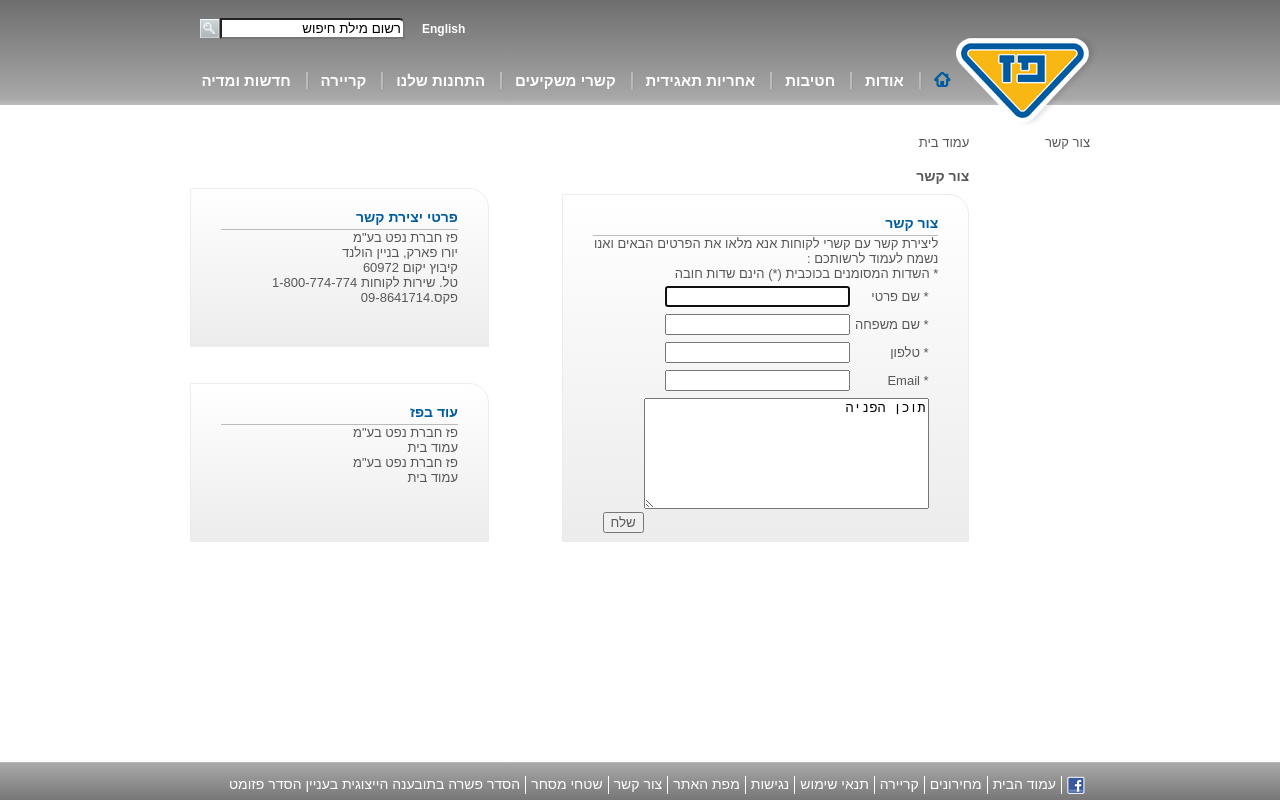
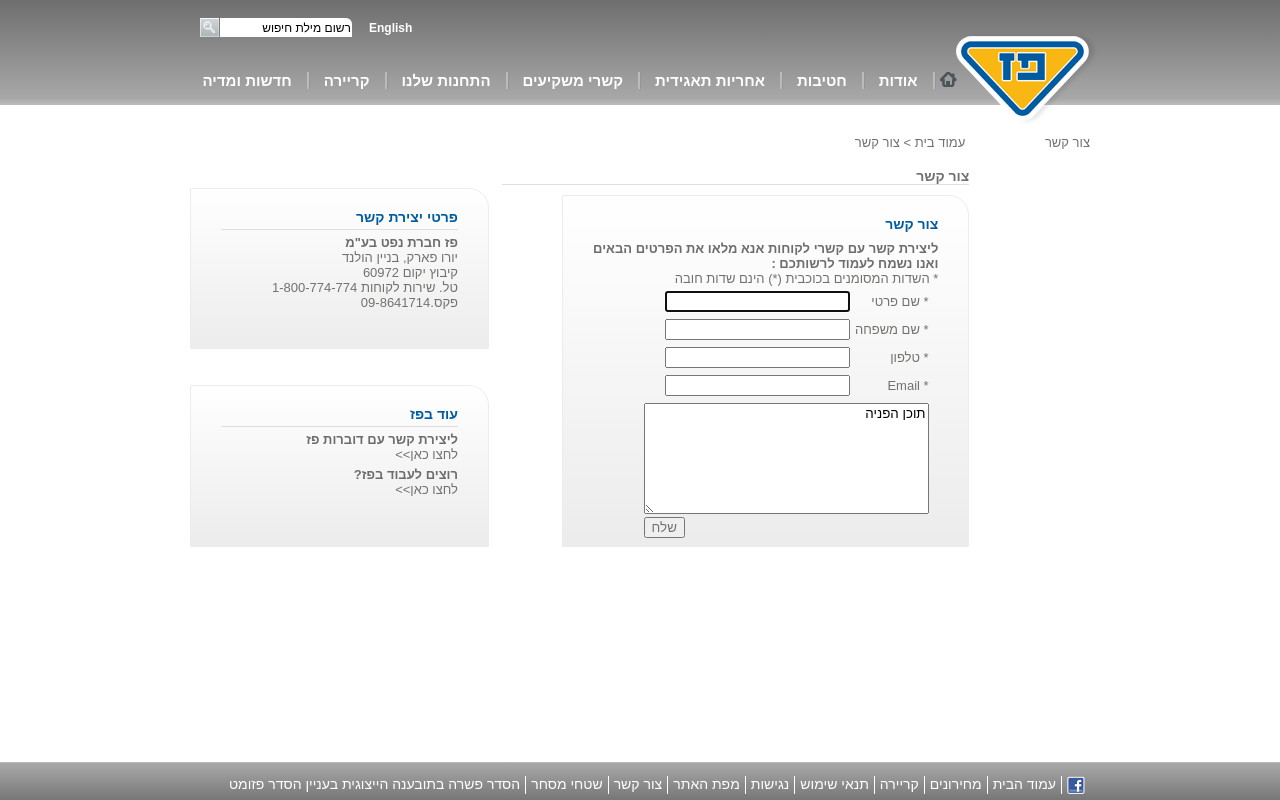
Before and after one commit to irinam759/paz, a plain HTML site: page contact.html in a window 1280 px wide. Drawn offline with Linux system fonts and the light colour scheme.

Commit message:
add hover icon,breadcrums,adjust layout

```diff
--- a/contact.html
+++ b/contact.html
@@ -15,7 +15,7 @@
                     <a href="#">English</a>
                 </div>
 
-                        <form class="">
+                    <form class="search-box">
                         <input class="border-radius-small" type="text" placeholder="רשום מילת חיפוש" name="search">
 
                     </form>
@@ -29,9 +29,7 @@
                     <nav class="main-nav">
                        <ul>
                            <li>
-                               <a class="active no-border" href="index.html">
-                                   <img src="./images/menu_home-blue.png" alt="home">
-                                </a>
+                               <a class="icons no-border" href="index.html"></a>
                             </li>
                             <li class="dropdown">
                                 <a href ="#">אודות</a>
@@ -114,8 +112,12 @@
                 <div class="col-left">
 
                         <div class="row">
+                            <ul class="breadcrumb">
+                                <li><a href="index.html">עמוד בית</a></li>
+                                <li>&nbsp;>&nbsp;צור קשר</li>
+                              </ul>
                             <div class="breadcrumbs">
-                                <a class="treelink" href="index.html"> עמוד בית</a>
+                                <a class="treelink" href=""> </a>
                             </div>
                         </div>
                         <div class="row">
@@ -123,7 +125,7 @@
                                 <h2>צור קשר</h2>
                                     <form id="myform" class="form-details border-radius-top bg-light-gradient">
                                         <h3>צור קשר</h3>
-                                        <p>ליצירת קשר עם קשרי לקוחות אנא מלאו את הפרטים הבאים ואנו נשמח לעמוד לרשותכם :</p>
+                                        <p class="caption">ליצירת קשר עם קשרי לקוחות אנא מלאו את הפרטים הבאים ואנו נשמח לעמוד לרשותכם :</p>
                                             <p>* השדות המסומנים בכוכבית (*) הינם שדות חובה</p>
                                             <!--form id="myform"-->
                                                 <fieldset class="fieldset">
@@ -163,7 +165,7 @@
                             <section class="details">
                                <div class="border-radius-top bg-light-gradient">
                                    <h3>פרטי יצירת קשר</h3>
-                                   <p><span>פז חברת נפט בע"מ</span><br/>
+                                   <p><span class="caption">פז חברת נפט בע"מ</span><br/>
                                     יורו פארק, בניין הולנד<br/>
                                     קיבוץ יקום 60972<br/>
                                     טל. שירות לקוחות 1-800-774-774<br/>
@@ -172,10 +174,10 @@
                                </div>
                                <div class=" border-radius-top bg-light-gradient">
                                 <h3>עוד בפז</h3>
-                                    <p><span>פז חברת נפט בע"מ</span><br/>
-                                        <a class="" href="#"> עמוד בית</a><br/>
-                                        <span>פז חברת נפט בע"מ</span><br/>
-                                        <a class="" href="#"> עמוד בית</a><br/>
+                                    <p><span class="caption">ליצירת קשר עם דוברות פז</span><br/>
+                                        <a href="#"> לחצו כאן>> </a><br/>
+                                        <span class="caption">רוצים לעבוד בפז?</span><br/>
+                                        <a  href="#"> לחצו כאן>></a><br/>
                                    </p>
                                </div>
                             </section>
--- a/style.css
+++ b/style.css
@@ -1,10 +1,9 @@
-*{box-sizing: border-box; margin:0px;}
+*{box-sizing: border-box; margin:0px;font-family: 'Arial (Hebrew)', Arial;}
 
 body{
     margin:0px;
     direction: rtl;
     text-align: right;
-    font-family: 'Arial (Hebrew)', Arial;
     font-size: 13px;
     color:#fff;
 }
@@ -161,6 +160,18 @@ form{
     top:-5px;
     right:-8px;
   }
+.icons{
+    background: url(./images/menu_home-gray.png);
+    display:inline-block;
+    width:17px;
+    height:15px;
+    content:""; background-repeat:no-repeat;
+
+}
+.icons:hover, .active{
+    background: url(./images/menu_home-blue.png);
+    background-repeat:no-repeat;
+}
 
   .main-nav{
       z-index:1;
@@ -344,27 +355,28 @@ width:788px;
 
 }
 .col-left *, .col-right *{
-    color:#575757;
+    color:#72716d;
 }
-.right-menu a{
+ul.breadcrumb {
+    padding: 0px 4px;
 
-}
+  }
+
+
+
+
 .contact-form{
     width:60%;
 }
-.contact-form  h3, .details > div > h3{
+.contact-form h3, .details > div > h3{
     display:block;
-    border-bottom:1px solid #bbb;
-    padding-bottom:4px;
-    color:#005CA0;
-}
-.contact-form > h3, .details > div > h3{
-    display:block;
-    border-bottom:1px solid #bbb;
+    border-bottom:1px solid #dfdfdf;
     padding-bottom:4px;
     color:#005CA0;
 }
 
+.contact-form > h2{display:block;
+    border-bottom:1px solid #dfdfdf;}
 
 #myform{
     margin-left:60px;
@@ -372,6 +384,7 @@ width:788px;
     padding:20px 30px 0px 30px;
     margin-top:10px;
 }
+.form-details > h3{border:none;}
 
 label{
     width:75px;
@@ -379,12 +392,14 @@ label{
     padding-bottom:10px;
 
 }
-fieldset{
+.fieldset{
      border:none !important;
     display:block;
-
-
-
+    /* padding-right:50px; */
+    width: 277px;
+}
+.fieldset button{
+    cursor:pointer;
 }
 .details{
     margin-top: 20px;
@@ -404,3 +419,11 @@ fieldset{
 
     width:248px;
 }
+
+.caption{
+    display:inline-block;
+    color:#6d6d6d;
+    font-weight:700;
+    font-size: 13px;
+    margin-top:5px;
+}
```
Also changed, not shown: index.html (+1 -3 lines). Lines whose indentation alone changed are shown as unchanged.
